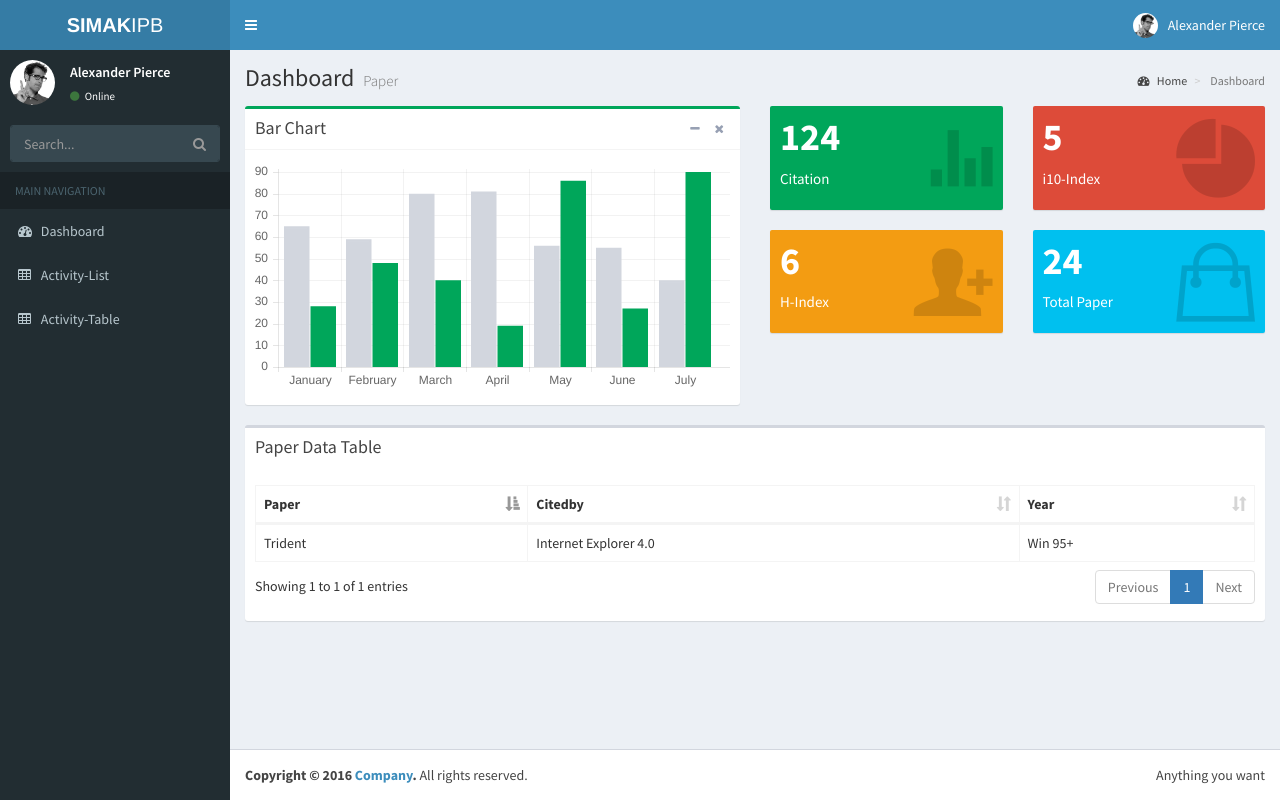
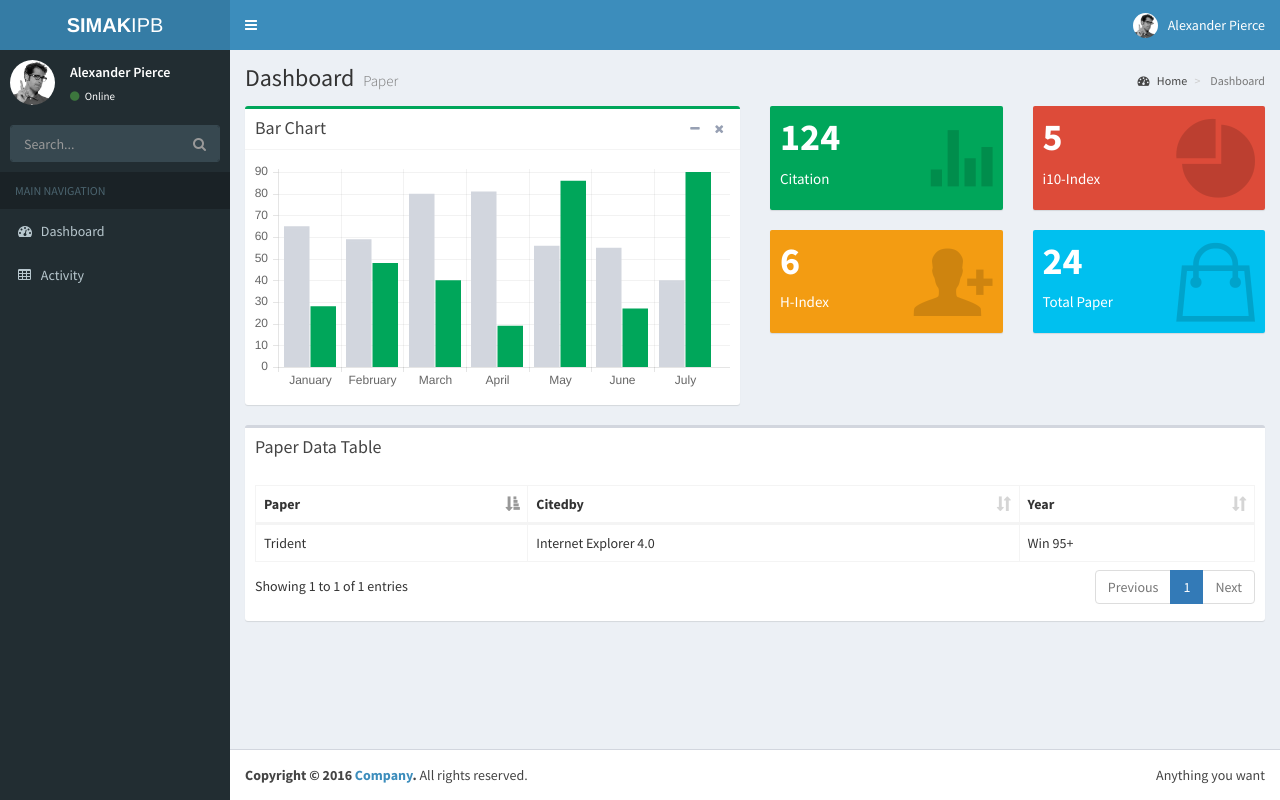
Before and after one commit to shalhan/camp_profile, a Laravel app: page / in a window 1280 px wide. Run offline with Laravel 8, Linux system fonts and the light colour scheme; settings files or empty folders that the repository lacks are supplied; some libraries are stand-ins or nearby versions.

Commit message:
adding activity add

```diff
--- a/app/Http/routes.php
+++ b/app/Http/routes.php
@@ -17,11 +17,11 @@ Route::get('/', function () {
 });
 
 Route::get('activity', function () {
-    return view('dosen.activity-list');
+    return view('dosen.activity-table');
 });
 
-Route::get('activity-table', function () {
-    return view('dosen.activity-table');
+Route::get('activity-details', function () {
+    return view('dosen.activity-details');
 });
 
 Route::get('activity-add', function () {
--- a/resources/views/master.blade.php
+++ b/resources/views/master.blade.php
@@ -16,6 +16,8 @@
   <link rel="stylesheet" href="{{ asset("/bower_components/AdminLTE/dist/css/AdminLTE.min.css") }}">
   <!-- DataTables -->
   <link rel="stylesheet" href="{{ asset("/bower_components/AdminLTE/plugins/datatables/dataTables.bootstrap.css") }}">
+  <!-- daterange picker -->
+  <link rel="stylesheet" href="{{ asset("/bower_components/AdminLTE/plugins/daterangepicker/daterangepicker.css") }}">
   <!-- My Own Styles -->
   <link rel="stylesheet" href="{{ asset("/bower_components/AdminLTE/dist/css/styles.css") }}">
 
@@ -76,6 +78,9 @@
 <!-- Data Tables -->
 <script src="{{ asset("/bower_components/AdminLTE/plugins/datatables/jquery.dataTables.min.js") }}"></script>
 <script src="{{ asset("/bower_components/AdminLTE/plugins/datatables/dataTables.bootstrap.min.js") }}"></script>
+<!-- date-range-picker -->
+<script src="https://cdnjs.cloudflare.com/ajax/libs/moment.js/2.11.2/moment.min.js"></script>
+<script src="{{ asset("/bower_components/AdminLTE/plugins/daterangepicker/daterangepicker.js") }}"></script>
 <!-- SlimScroll -->
 <script src="{{ asset("/bower_components/AdminLTE/plugins/slimScroll/jquery.slimscroll.min.js") }}"></script>
 <!-- AdminLTE App -->
@@ -178,5 +183,9 @@ makeActive = function () {
 for (var i = 0; i < elems.length; i++)
     elems[i].addEventListener('mousedown', makeActive);
 </script>
+<script>
+//Date range picker
+$('#reservation').daterangepicker();
+</script>
 </body>
 </html>
--- a/resources/views/sidebar.blade.php
+++ b/resources/views/sidebar.blade.php
@@ -33,8 +33,7 @@
       <li class="header">MAIN NAVIGATION</li>
       <!-- Optionally, you can add icons to the links -->
       <li><a href="{{ url('/') }}"><i class="fa fa-dashboard"></i> <span>Dashboard</span></a></li>
-      <li><a href="{{ url('activity') }}"><i class="fa fa-table"></i> <span>Activity-List</span></a></li>
-        <li><a href="{{ url('activity-table') }}"><i class="fa fa-table"></i> <span>Activity-Table</span></a></li>
+      <li><a href="{{ url('activity') }}"><i class="fa fa-table"></i> <span>Activity</span></a></li>
     </ul>
     <!-- /.sidebar-menu -->
   </section>
```
